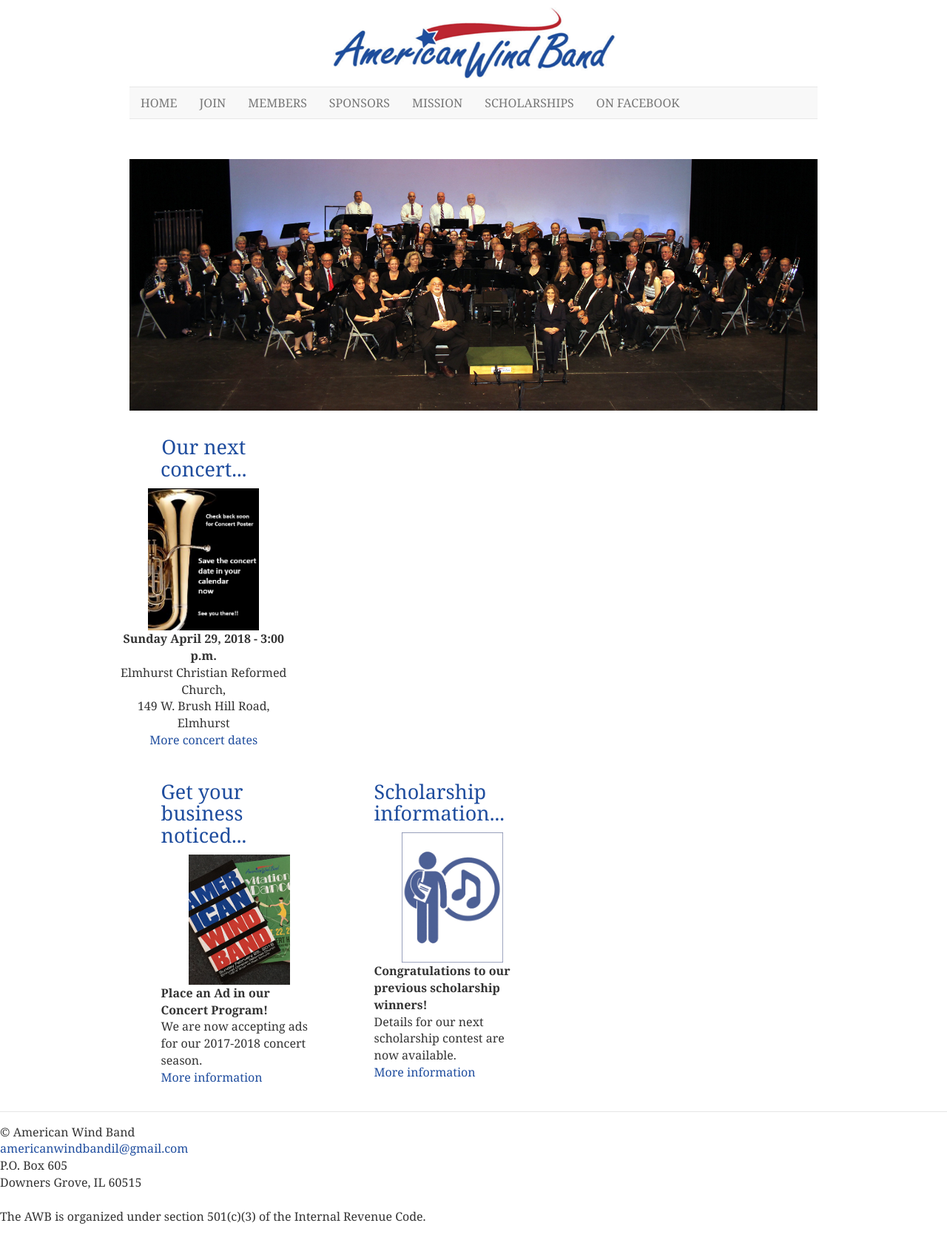
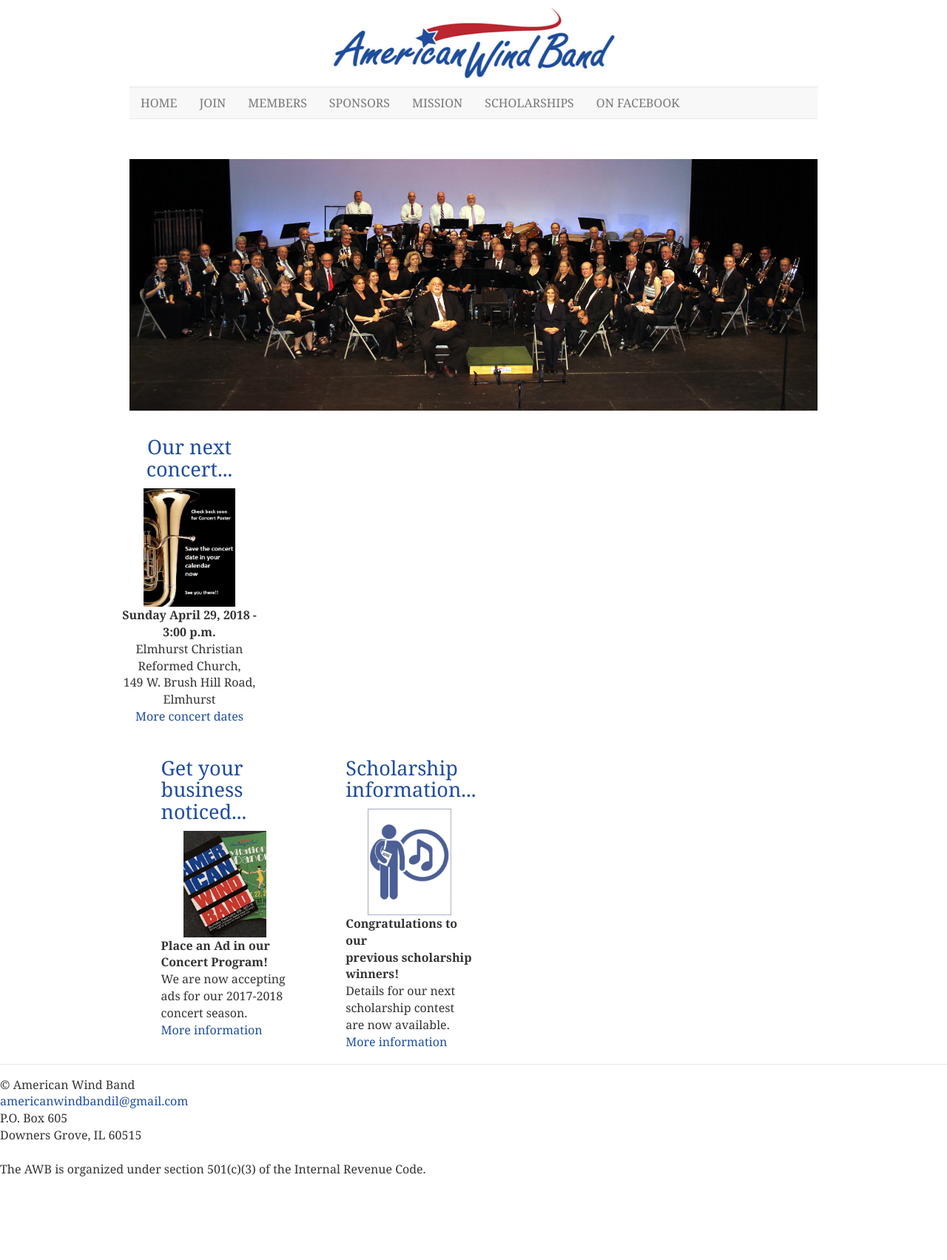
Before and after one commit to americanwindband/americanwindband.github.io, a Jekyll site: the page built from index.html, in a window 1280 px wide. Shown: the whole page at 74% size. Built offline with Jekyll 4.4.1, drawn with Linux system fonts in a browser that asks for light colours; after the commit the page ends 1639 px from its top, so only the background shows below that.

Commit message:
Add files via upload

```diff
--- a/css/index-styles.css
+++ b/css/index-styles.css
@@ -2,7 +2,7 @@
 
 .section-scholarship-tile {
     clear: none;
-    width: 24%;
+    width: 20%;
     left: 1%;
     right: 1%;
     padding-left: 1%;
@@ -17,7 +17,7 @@
 .section-advertise-tile {
     padding-left: 1%;
     padding-right: 1%;
-    width: 24%;
+    width: 20%;
     left: 1%;
     right: 1%;
     clear: none;
@@ -31,7 +31,7 @@
 
 .section-next-concert-tile {
 	clear: none;
-	width: 24%;
+	width: 20%;
 	text-align: center;
     	background-color: rgba(255,255,255,0.75);
 
```
